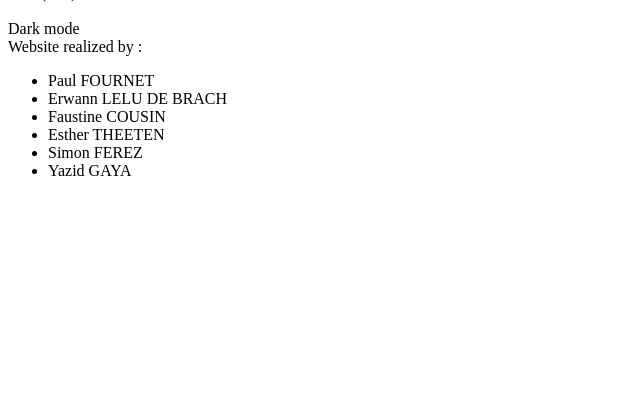
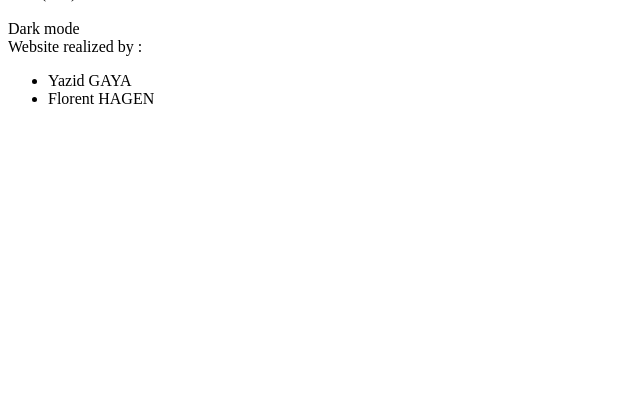
Before and after one commit to YazidGaya/PROJETDEVNAUSICAA, a PHP site: page /footer.php in a window 1280 px wide. Shown: the part 342-749 px from the top of the page, without its empty margins (0-640 px from the left). Run offline with PHP 8.4, Linux system fonts and the light colour scheme.

Commit message:
Update footer.php

```diff
--- a/-Nausicaa-Projet-Dev/pageparts/footer.php
+++ b/-Nausicaa-Projet-Dev/pageparts/footer.php
@@ -16,12 +16,8 @@
     <div  class="divfooter">Website realized by :
 
     <ul>
-        <li>Paul FOURNET</li>
-        <li>Erwann LELU DE BRACH</li>
-        <li>Faustine COUSIN</li>
-        <li>Esther THEETEN</li>
-        <li>Simon FEREZ</li>
         <li>Yazid GAYA</li>
+        <li>Florent HAGEN</li>
     </ul>
     </div>
 </footer>
```
